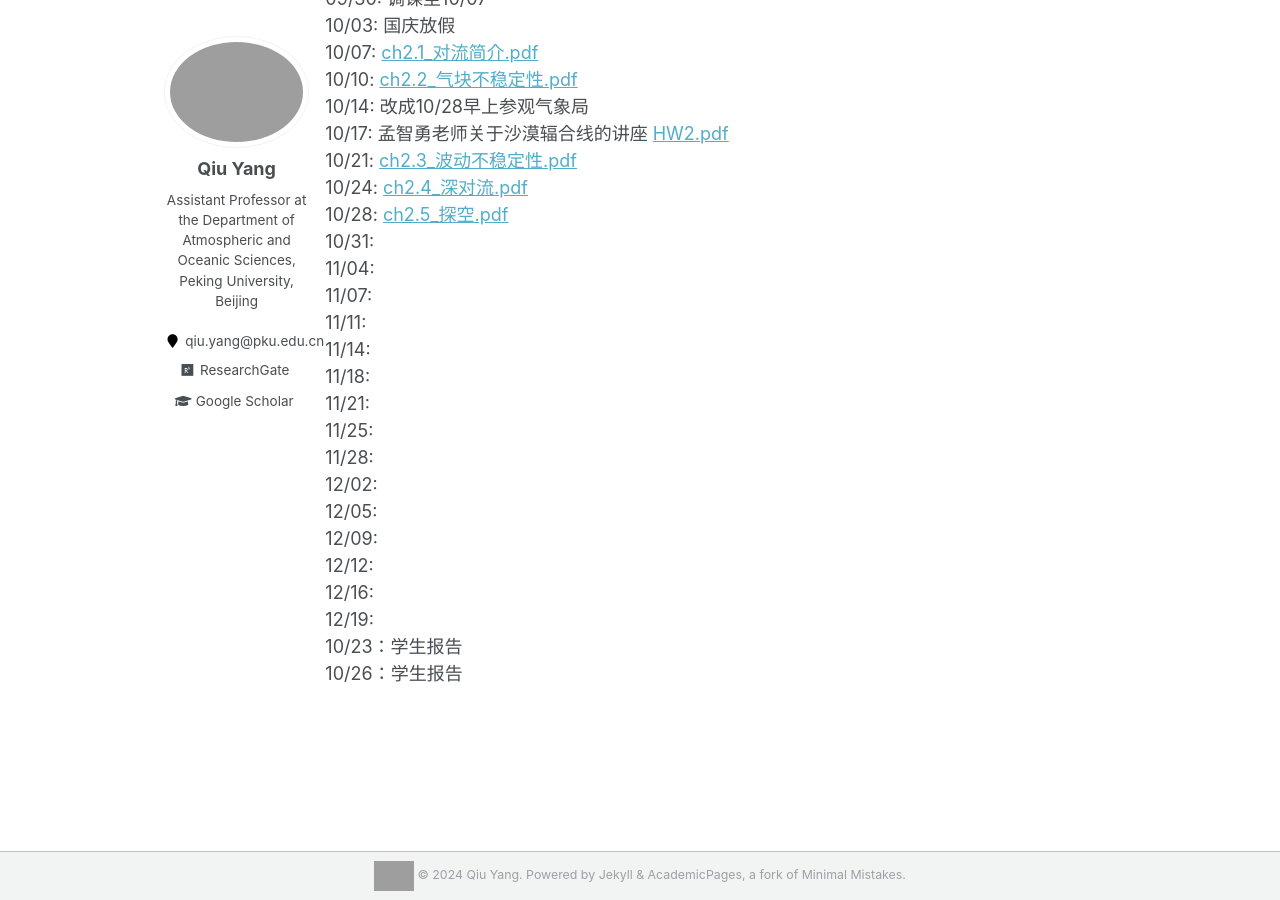
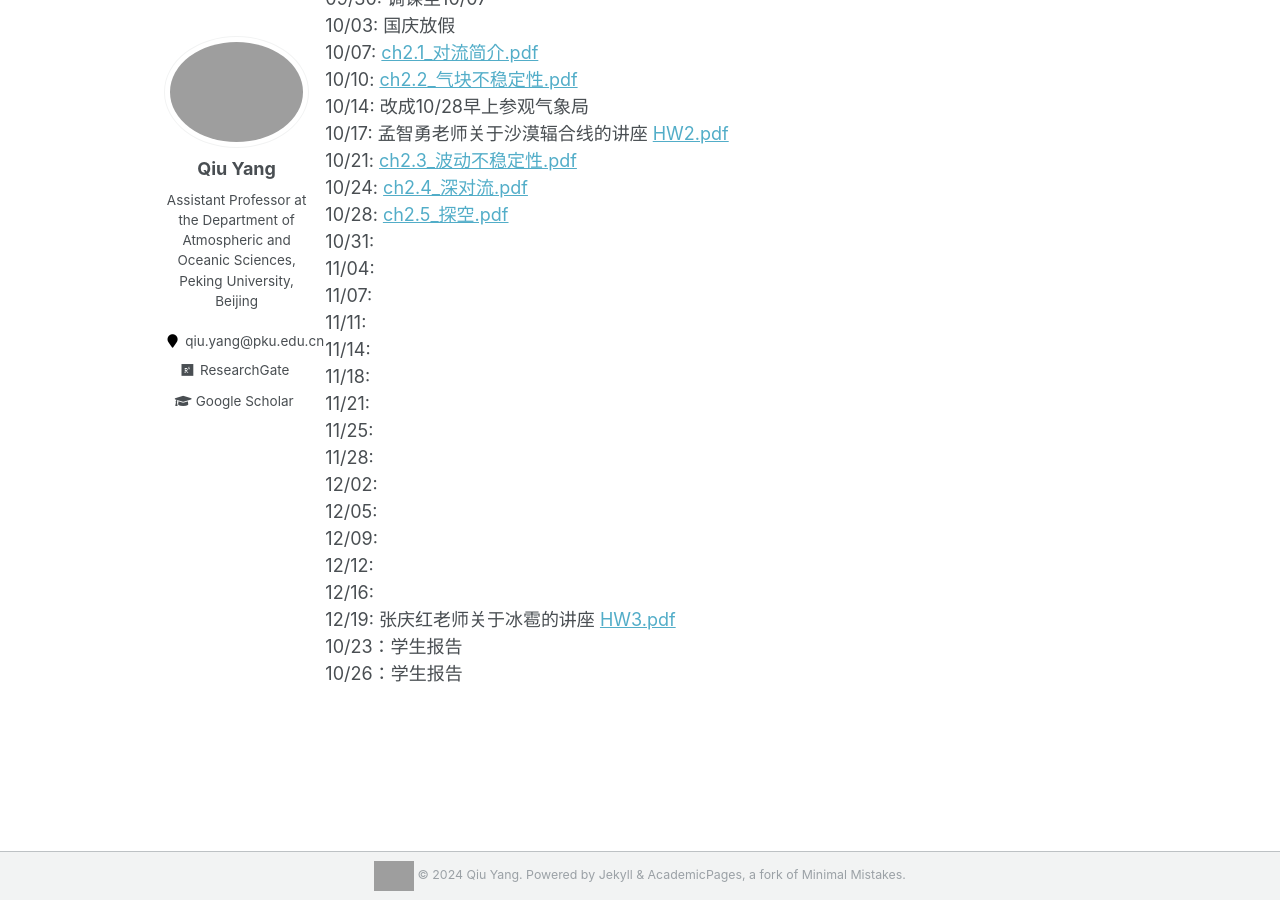
Before and after one commit to qiuyang50/qiuyang50.github.io, a Jekyll site: the page built from _pages/mesoscale_2024fall.md, in a window 1280 px wide and 900 px high, scrolled down 505 px. Built offline with Jekyll 4.4.1, drawn with Linux system fonts in a browser that asks for light colours; grey boxes are pictures that could not be loaded.

Commit message:
Update mesoscale_2024fall.md

```diff
--- a/_pages/mesoscale_2024fall.md
+++ b/_pages/mesoscale_2024fall.md
@@ -40,6 +40,6 @@
 12/09:
 12/12:
 12/16:
-12/19:
+12/19: 张庆红老师关于冰雹的讲座 <a href="https://qiuyang50.github.io/files/mesoscale_2024fall/HW3.pdf">HW3.pdf</a>
 10/23：学生报告
 10/26：学生报告
```
